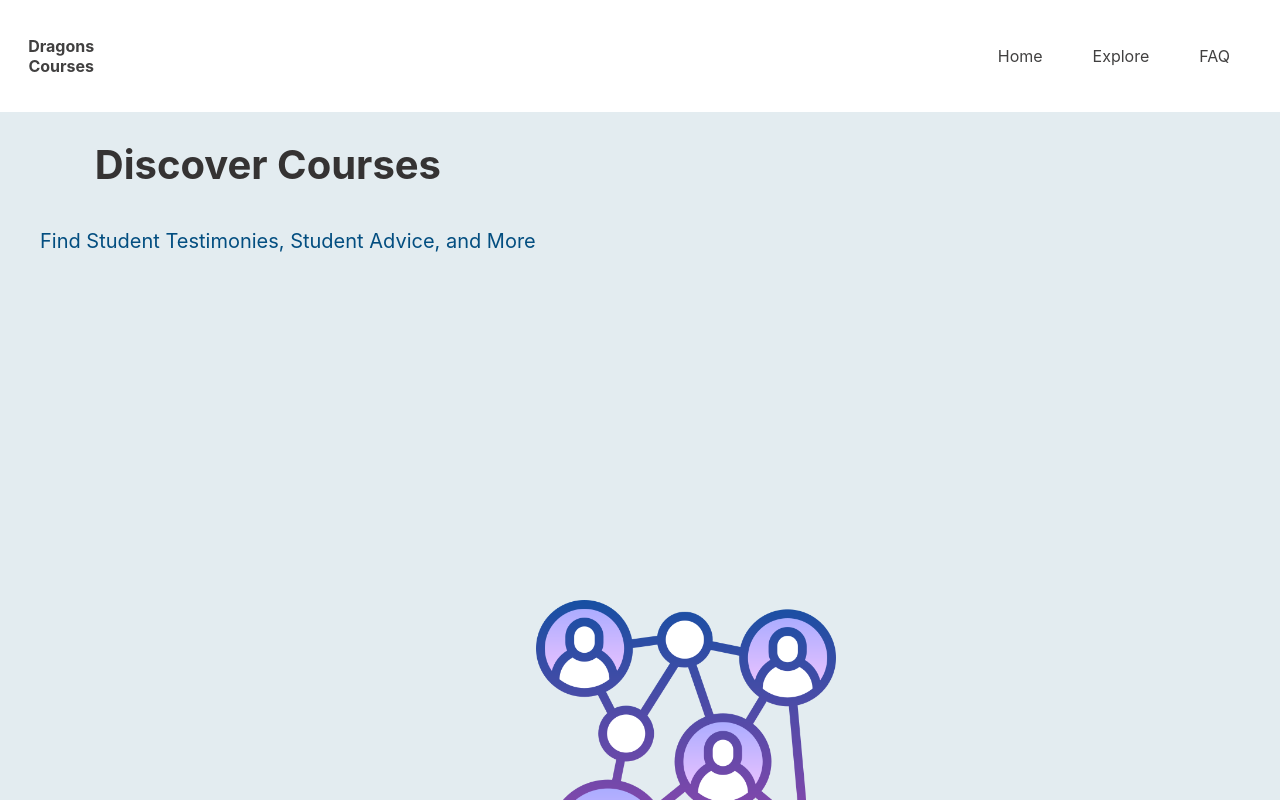
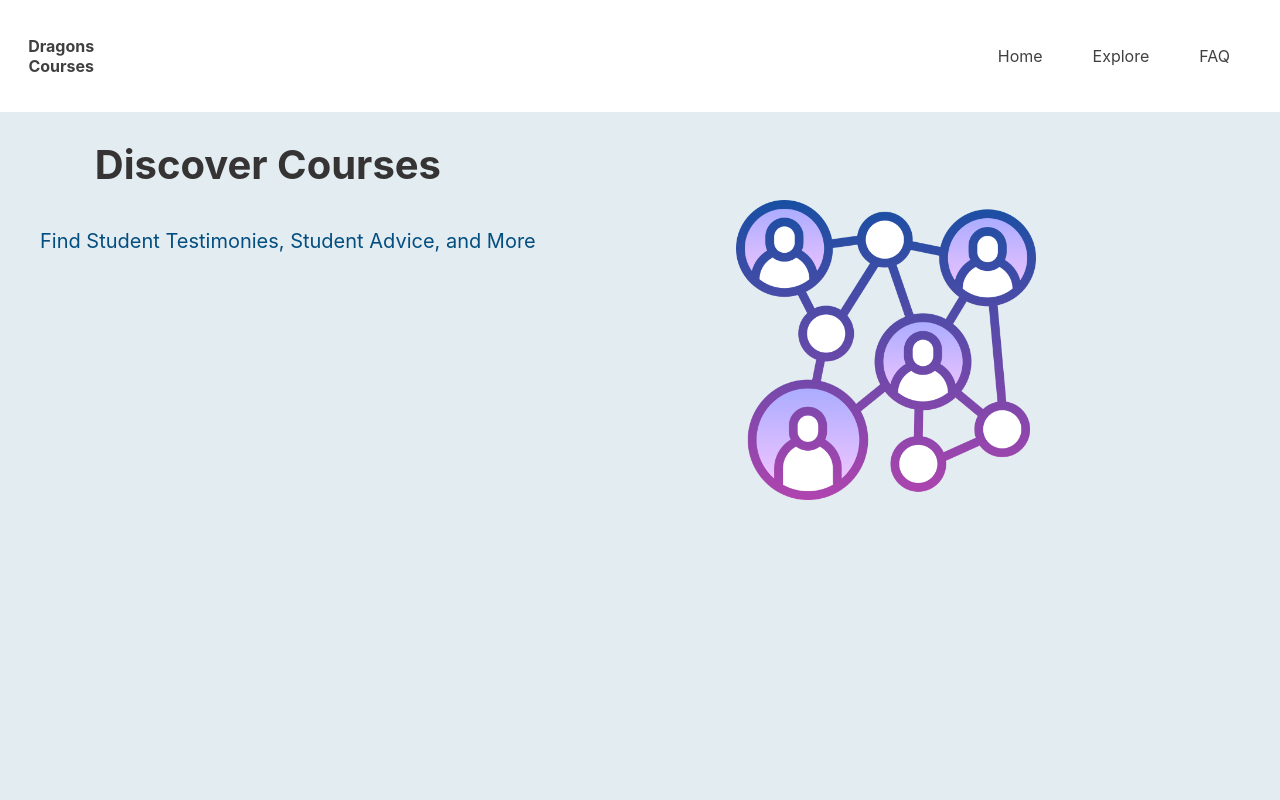
Before and after one commit to YoonjungC/sdltproject, a React (Create React App) app: page / in a window 1280 px wide. Shown: the top 800 px of the page. Built offline with nearby package versions, Linux system fonts and the light colour scheme.

Commit message:
Changed to Home Page

```diff
--- a/src/App.css
+++ b/src/App.css
@@ -1,6 +1,7 @@
 .App {
   text-align: center;
-  height: 200vh;
+  height: 130vh;
+  /* height: 100%; */
   background-color: rgb(227, 236, 240);
 }
 
--- a/src/Data/index.js
+++ b/src/Data/index.js
@@ -15,6 +15,7 @@
       grades: "Grade 9 - 12",
       student_experience: "advice",
       workload: "Heavy",
+      picture: windensemble
    },
    {
       name: "Robotics",
@@ -22,20 +23,23 @@
       grades: "Grade 9 - 12",
       student_experience: "advice",
       workload: "Heavy",
+      picture: windensemble
    },
    {
       name: "AP Chemistry",
       type: "Science",
       grades: "Grade 9 - 12",
       student_experience: "advice",
-      workload: "Heavy"
+      workload: "Heavy",
+      picture: windensemble
    },
    {
       name: "Precalculus",
       type: "Math",
       grades: "Grade 9 - 12",
       student_experience: "advice",
-      workload: "Heavy"
+      workload: "Heavy",
+      picture: windensemble
    },
 
 ]
--- a/src/FAQ/index.css
+++ b/src/FAQ/index.css
@@ -8,6 +8,10 @@
     margin-top: 100px;
 }
 
-#faqContent {
+.faq-body #title{
+    margin-top: 100px;
+}
 
+.faq-body #title h1 {
+    margin-top: 100px;
 }
--- a/src/FAQ/index.js
+++ b/src/FAQ/index.js
@@ -6,8 +6,8 @@
     render() {
         return (
         <div className="faq-body">
-            <div id="title">
-        <h1> Frequently Asked Questions </h1>
+        <div id="title">
+            <h1> Frequently Asked Questions </h1>
         </div>
         <div id="faqContent">
           <h4 id="top"> Where can I find Course Offerings? </h4>
--- a/src/Footer/index.css
+++ b/src/Footer/index.css
@@ -8,7 +8,7 @@
     align-items: flex-start;
     justify-content: center;
     height: 15%;
-    margin-bottom: 0;
+    margin-bottom: 0px;
     margin-top: 20vh;
 }
 
--- a/src/Home/index.css
+++ b/src/Home/index.css
@@ -7,7 +7,7 @@
 .home-body #banner {
     margin-top: 100px;
     width: 100%;
-    height: 90%;
+    height: 100vh;
     display: flex;
     flex-direction: row;
 }
@@ -17,6 +17,9 @@
     display: flex;
     align-items: flex-start;
     flex-direction: column;
+    align-items: flex-start;
+    justify-content: flex-start;
+    width: 50%;
 }
 
 .home-body #leftside-text h3 {
@@ -24,14 +27,24 @@
     color: rgb(53, 51, 51);
 }
 
-.home-body #leftside-text p {
+.home-body #banner #leftside-text p {
     font-size: 20px;
     color: rgb(3, 78, 128);
     margin-left: 40px;
 }
 
+.home-body #banner #rightside-icons {
+    display: flex;
+    align-items: flex-start;
+    flex-direction: column;
+    align-items: flex-start;
+    justify-content: flex-start;
+    width: 50%;
+}
+
 .home-body #left-image {
-    margin-top: 500px;
+    margin-top: 100px;
+    margin-left: 200px;
     width: 300px;
     display: flex;
     justify-content: right;
--- a/src/components/Modal.js
+++ b/src/components/Modal.js
@@ -34,7 +34,7 @@
           setVisible(false);
         }}
       >
-        <div style={{ backgroundColor: "purple" }} ref={modalRef}>
+        <div style={{ backgroundColor: "white" }} ref={modalRef}>
           <h1>Course Modal</h1>
           <button onClick={() => setVisible(false)}> close</button>
         </div>
```
